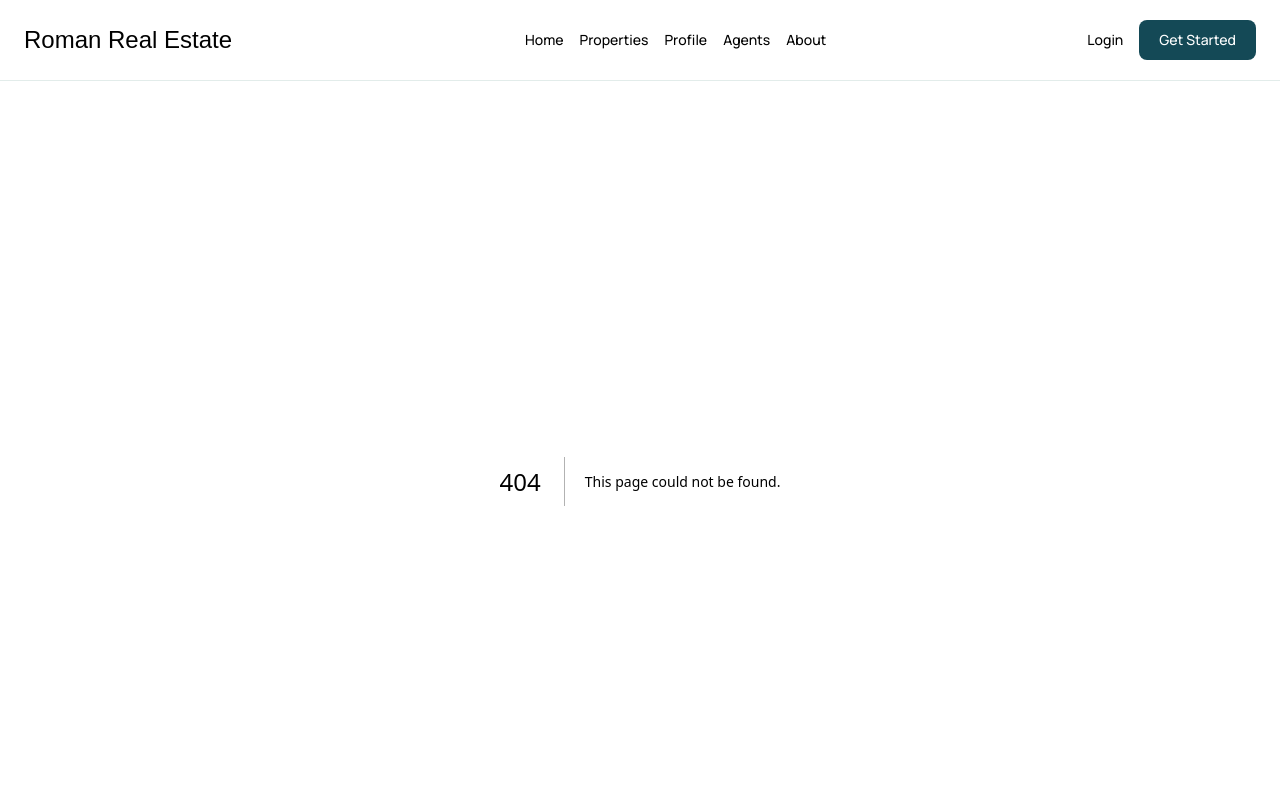
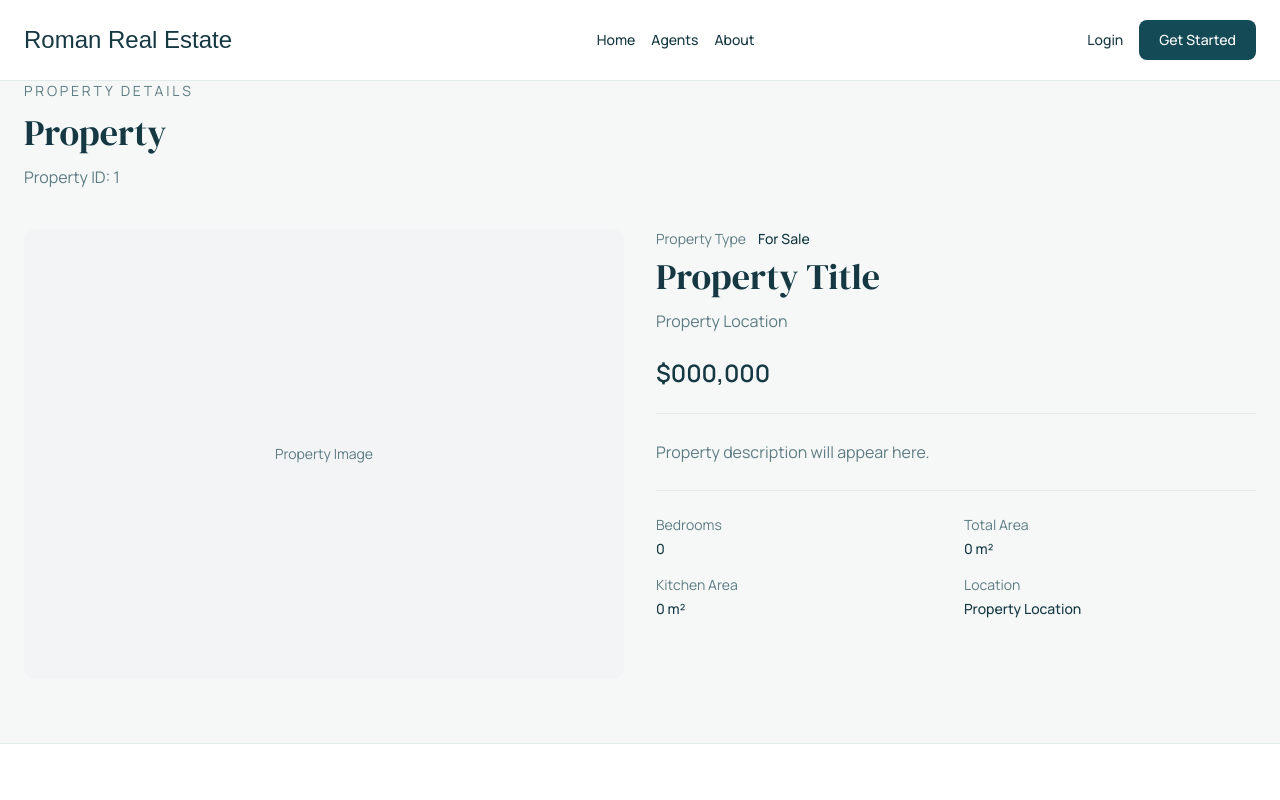
Before and after one commit to RomanFrontEndDeveloper/roman-real-estate-2, a Next.js app in the folder apps/client/: page /property/1 in a window 1280 px wide. Before the commit this address had no page. Shown: the top 800 px of the page. Built offline with nearby package versions, Linux system fonts and the light colour scheme; a web font is replaced by a local one.

Commit message:
Property Details Page

```diff
--- /dev/null
+++ b/apps/client/app/property/[id]/page.tsx
@@ -0,0 +1,77 @@
+type PropertyDetailsPageProps = {
+  params: Promise<{
+    id: string;
+  }>;
+};
+
+export default async function PropertyDetailsPage({
+  params,
+}: PropertyDetailsPageProps) {
+  const { id } = await params;
+
+  return (
+    <main className="mx-auto max-w-7xl px-6 pb-16">
+      <div className="mb-10">
+        <p className="text-sm uppercase tracking-[0.2em] text-secondary">
+          Property Details
+        </p>
+
+        <h1 className="mt-3 font-serif text-4xl">Property</h1>
+
+        <p className="mt-3 text-secondary">Property ID: {id}</p>
+      </div>
+
+      <div className="grid gap-8 lg:grid-cols-2">
+        {/* Main Photo */}
+        <div className="flex h-[450px] items-center justify-center rounded-xl bg-gray-100">
+          <span className="text-sm text-secondary">Property Image</span>
+        </div>
+
+        {/* Property Information */}
+        <div>
+          <div className="flex items-center gap-3">
+            <p className="text-sm text-secondary">Property Type</p>
+
+            <span className="text-sm font-medium">For Sale</span>
+          </div>
+
+          <h2 className="mt-2 font-serif text-4xl">Property Title</h2>
+
+          <p className="mt-3 text-secondary">Property Location</p>
+
+          <p className="mt-6 text-2xl font-semibold">$000,000</p>
+
+          <div className="mt-6 border-t border-border pt-6">
+            <p className="leading-7 text-secondary">
+              Property description will appear here.
+            </p>
+          </div>
+
+          <div className="mt-6 border-t border-border pt-6">
+            <div className="grid grid-cols-2 gap-4 text-sm">
+              <div>
+                <p className="text-secondary">Bedrooms</p>
+                <p className="mt-1 font-medium">0</p>
+              </div>
+
+              <div>
+                <p className="text-secondary">Total Area</p>
+                <p className="mt-1 font-medium">0 m²</p>
+              </div>
+
+              <div>
+                <p className="text-secondary">Kitchen Area</p>
+                <p className="mt-1 font-medium">0 m²</p>
+              </div>
+
+              <div>
+                <p className="text-secondary">Location</p>
+                <p className="mt-1 font-medium">Property Location</p>
+              </div>
+            </div>
+          </div>
+        </div>
+      </div>
+    </main>
+  );
+}
--- a/apps/client/app/property/page.tsx
+++ b/apps/client/app/property/page.tsx
@@ -67,6 +67,7 @@ export default function PropertyPage() {
         {properties.map((property) => (
           <PropertyCard
             key={property._id}
+            id={property._id}
             title={property.title}
             description={property.description}
             price={property.price}
--- a/apps/client/components/layout/Header.tsx
+++ b/apps/client/components/layout/Header.tsx
@@ -124,19 +124,21 @@ export default function Header() {
             Home
           </Link>
 
-          <Link
+          {/* <Link
             href="/property"
             className="text-sm font-medium transition-opacity hover:opacity-70"
           >
             Properties
-          </Link>
+          </Link> */}
 
+          {isLoggedIn && (
             <Link
               href="/profile"
               className="text-sm font-medium transition-opacity hover:opacity-70"
             >
               Profile
             </Link>
+          )}
 
           <Link
             href="/agents"
@@ -257,14 +259,15 @@ export default function Header() {
               Home
             </Link>
 
-            <Link
+            {/* <Link
               href="/property"
               onClick={() => setIsMenuOpen(false)}
               className="border-b border-border py-4 text-sm font-medium"
             >
               Properties
-            </Link>
+            </Link> */}
 
+            {isLoggedIn && (
               <Link
                 href="/profile"
                 onClick={() => setIsMenuOpen(false)}
@@ -272,6 +275,7 @@ export default function Header() {
               >
                 Profile
               </Link>
+            )}
 
             <Link
               href="/agents"
--- a/apps/client/components/profile/ProfileCard.tsx
+++ b/apps/client/components/profile/ProfileCard.tsx
@@ -72,7 +72,9 @@ export default function ProfileCard() {
     return (
       <Card className="mx-auto max-w-2xl">
         <div className="py-12 text-center">
-          <p className="font-serif text-2xl text-secondary">Loading profile...</p>
+          <p className="font-serif text-2xl text-secondary">
+            Loading profile...
+          </p>
         </div>
       </Card>
     );
@@ -164,7 +166,13 @@ export default function ProfileCard() {
       </div>
 
       {/* Actions */}
-      <div className="mt-8 flex justify-end">
+      <div className="mt-8 flex justify-end gap-3">
+        <Link
+          href="/property"
+          className="text-sm font-medium transition-opacity hover:opacity-70"
+        >
+          <Button variant="outline">My Properties</Button>
+        </Link>
         <Link href="/profile/edit">
           <Button>Edit Profile</Button>
         </Link>
--- a/apps/client/components/property/PropertyCard.tsx
+++ b/apps/client/components/property/PropertyCard.tsx
@@ -1,6 +1,8 @@
 import Card from "../ui/Card";
+import Link from "next/link";
 
 type PropertyCardProps = {
+  id: string;
   title: string;
   description: string;
   price: number;
@@ -13,6 +15,7 @@ type PropertyCardProps = {
 };
 
 export default function PropertyCard({
+  id,
   title,
   description,
   price,
@@ -24,20 +27,18 @@ export default function PropertyCard({
   area,
 }: PropertyCardProps) {
   return (
+    <Link href={`/property/${id}`}>
+      {" "}
       <Card>
         {/* Main Photo */}
         <div className="flex h-52 items-center justify-center rounded-xl bg-gray-100">
-        <span className="text-sm text-secondary">
-          Property Image
-        </span>
+          <span className="text-sm text-secondary">Property Image</span>
         </div>
 
         <div className="mt-5">
           {/* Property Type + Listing Type */}
           <div className="flex items-center gap-3">
-          <p className="text-sm text-secondary">
-            {propertyType}
-          </p>
+            <p className="text-sm text-secondary">{propertyType}</p>
 
             <span className="text-sm font-medium">
               {listingType === "sale" ? "For Sale" : "For Rent"}
@@ -45,14 +46,10 @@ export default function PropertyCard({
           </div>
 
           {/* Title */}
-        <h3 className="mt-1 font-serif text-2xl">
-          {title}
-        </h3>
+          <h3 className="mt-1 font-serif text-2xl">{title}</h3>
 
           {/* Location */}
-        <p className="mt-2 text-secondary">
-          {location}
-        </p>
+          <p className="mt-2 text-secondary">{location}</p>
 
           {/* Description */}
           <p className="mt-2 line-clamp-2 text-sm leading-6 text-secondary">
@@ -72,5 +69,6 @@ export default function PropertyCard({
           </div>
         </div>
       </Card>
+    </Link>
   );
 }
```
Lines whose indentation alone changed are shown as unchanged.
